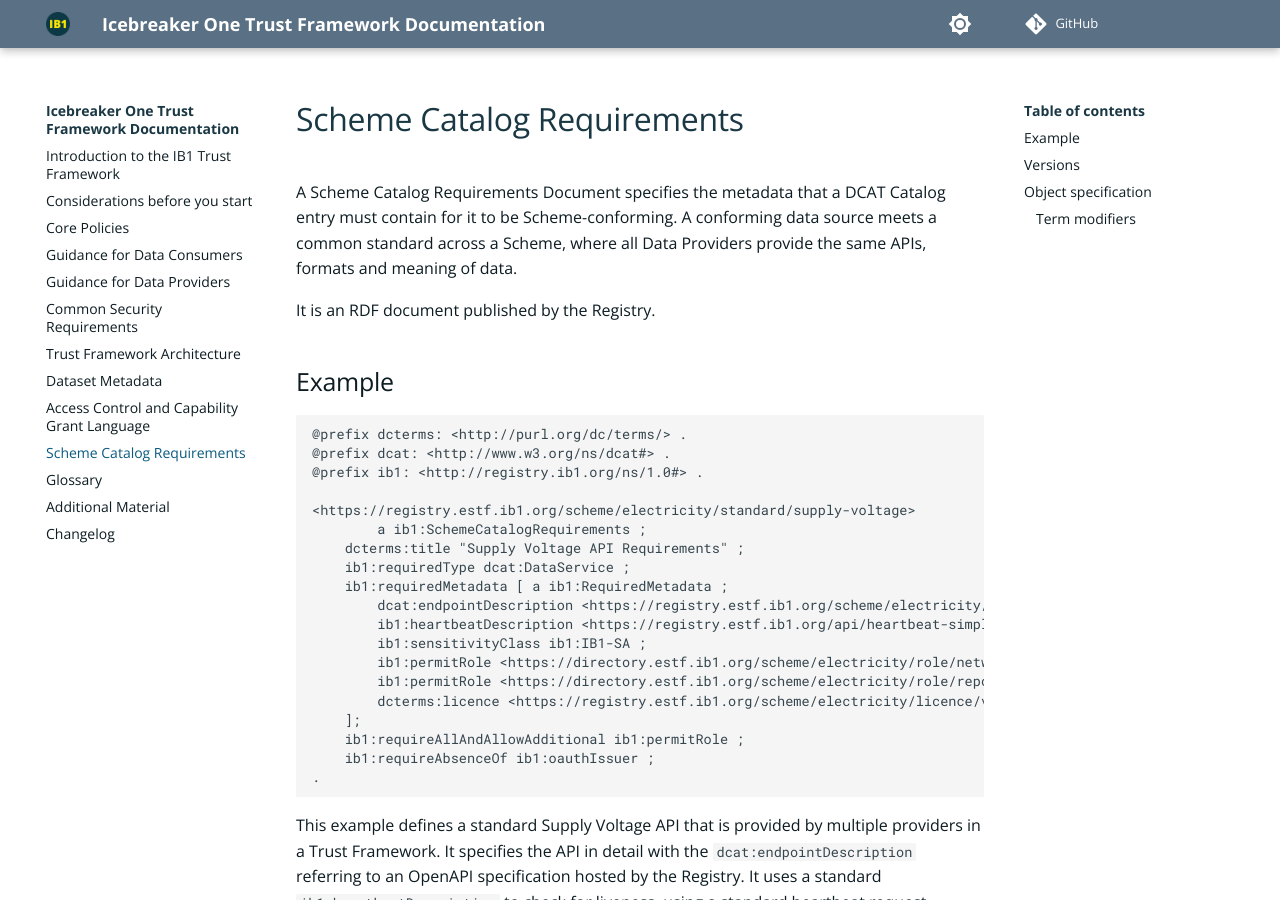
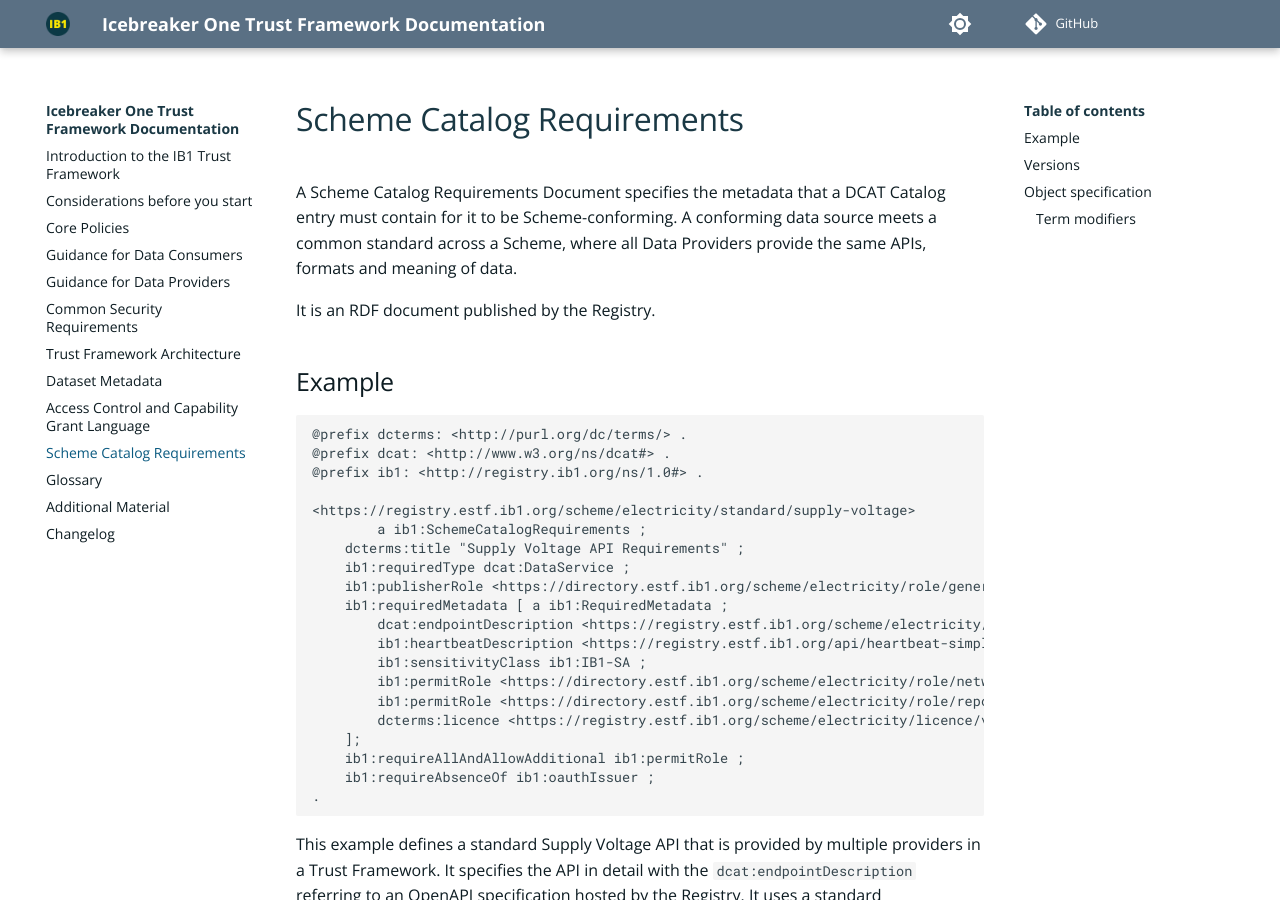
Before and after one commit to icebreakerone/ib1-technical-docs, an MkDocs documentation site: the page built from docs/scheme_catalog_requirements.md, in a window 1280 px wide and 900 px high. Built offline with MkDocs 1.6.1 and Material for MkDocs 9.7.7, drawn with Linux system fonts in a browser that asks for light colours; plug-ins that fetch from the network failed and are left out; comment, search, counter and statistics services are not loaded; the version menu is left out; some of the changed lines change nothing that is shown; some of the changed text lies outside the part shown.

Commit message:
docs/scheme_catalog_requirements.md updated from https://stackedit.net/

```diff
--- a/docs/scheme_catalog_requirements.md
+++ b/docs/scheme_catalog_requirements.md
@@ -16,6 +16,7 @@
 		a ib1:SchemeCatalogRequirements ;
 	dcterms:title "Supply Voltage API Requirements" ;
 	ib1:requiredType dcat:DataService ;
+	ib1:publisherRole <https://directory.estf.ib1.org/scheme/electricity/role/generator> ;
 	ib1:requiredMetadata [ a ib1:RequiredMetadata ;
 	    dcat:endpointDescription <https://registry.estf.ib1.org/scheme/electricity/api/voltage> ;
 	    ib1:heartbeatDescription <https://registry.estf.ib1.org/api/heartbeat-simple/1.0> ;
@@ -54,7 +55,7 @@
 : A bnode which contains the metadata required to be Scheme-conforming. This bnode may contain any fields and metadata, and a conforming catalogue entry must contain it all, subject to the term modifiers.
 
 `ib1:publisherRole`
-: The URL of the Role which is permitted to publish a Catalog entry conforming to. If muliple Roles are specified, any of those Roles may publish a catalog entry
+: The URL of the Role which is permitted to publish a Catalog entry conforming to this standard. If muliple Roles are specified, any of those Roles may publish a catalog entry.
 
 ### Term modifiers
 
@@ -77,7 +78,7 @@
 
 
 <!--stackedit_data:
-eyJoaXN0b3J5IjpbMTYzNDczMjk2NCwtMTQ3ODI0MjA4NSwtMT
-A4OTA2NjA0NSwtMjQ3NjA3OSwtNTkxODgyNTYyLDEzODk3MDIw
-MzgsMTExMzEyODk2OSwxMjY4ODM2NzA4XX0=
+eyJoaXN0b3J5IjpbLTE4OTM0NDY5NTcsLTE0NzgyNDIwODUsLT
+EwODkwNjYwNDUsLTI0NzYwNzksLTU5MTg4MjU2MiwxMzg5NzAy
+MDM4LDExMTMxMjg5NjksMTI2ODgzNjcwOF19
 -->
```
